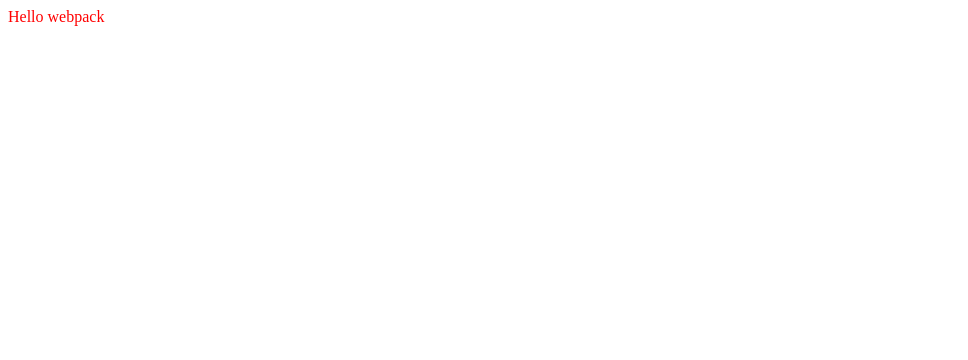
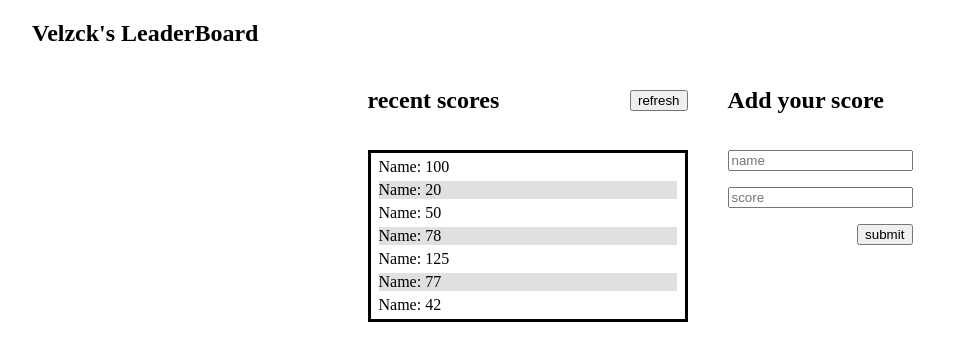
Before and after one commit to VelzckC0D3/Leaderboard_API, a website built with webpack: page dist/index.html in a window 1280 px wide. Shown: the whole page, without its empty margins (0-968 px from the left). Built offline with nearby package versions, Linux system fonts and the light colour scheme.

Commit message:
setup project
- added the basic HTML & CSS to the project
- checked linters

```diff
--- a/src/index.js
+++ b/src/index.js
@@ -1,12 +1,41 @@
-import _ from 'lodash';
 import './style.css';
 
 function component() {
-  const element = document.createElement('div');
+  const element = document.createElement('section');
 
   // Lodash, now imported by this script
-  element.innerHTML = _.join(['Hello', 'webpack'], ' ');
-  element.classList.add('hello');
+  element.innerHTML = `
+  <h1 class="title">Velzck's LeaderBoard</h1>
+  <div class="boardCont">
+    <div class="recentCont">
+      <div class="recentTop">
+        <h2 class="recentTitle">recent scores</h1>
+          <button class="recentButton" type="button">refresh</button>
+      </div>
+      <ul class="recentScore">
+      <!-- this hardcode will be replaced in the next PR -->
+      <li class="score">Name: 100</li>
+      <li class="score">Name: 20</li>
+      <li class="score">Name: 50</li>
+      <li class="score">Name: 78</li>
+      <li class="score">Name: 125</li>
+      <li class="score">Name: 77</li>
+      <li class="score">Name: 42</li>
+    </ul>
+    </div>
+    <div class="addCont">
+      <form id="addScore" class="form">
+        <h2 class="addTitle">Add your score</h2>
+        <div class="inputs">
+        <input class="input" type="text" id="name" placeholder="name" required /><br />
+        <input class="input" type="text" id="score" placeholder="score" required /><br />
+        </div>
+        <button type="button" id="submitButton">submit</button>
+    </form>
+    </div>
+  </div>
+  `;
+  element.classList.add('main');
 
   return element;
 }
--- a/src/style.css
+++ b/src/style.css
@@ -1,3 +1,81 @@
-.hello {
-  color: red;
+body {
+  display: flex;
+  flex-direction: column;
+  justify-content: center;
+  align-items: center;
+  margin: 0;
+  padding: 0;
 }
+
+.main {
+  width: 100vw;
+  display: flex;
+  flex-direction: column;
+}
+
+.title {
+  padding: 0 0 0 2rem;
+}
+
+.boardCont {
+  display: flex;
+  flex-direction: row;
+  gap: 2.5rem;
+  align-self: center;
+}
+
+/* RECENT SCORES */
+
+.recentCont {
+  width: 20rem;
+}
+
+.recentTop {
+  display: flex;
+  flex-direction: row;
+  justify-content: space-between;
+  align-items: center;
+}
+
+.recentButton {
+  height: 100%;
+}
+
+.recentScore {
+  border: 3px solid black;
+  padding: 0 0.5rem;
+  list-style: none;
+}
+
+.score {
+  padding: 0;
+  margin: 5px 0;
+}
+
+.score:nth-child(even) {
+  background-color: rgb(224, 224, 224);
+}
+
+/* RECENT SCORES */
+
+/* ADD YOUR SCORE */
+
+#addScore {
+  display: flex;
+  flex-direction: column;
+}
+
+.inputs {
+  margin: 1rem 0 0 0;
+}
+
+.input {
+  margin: 0 0 1rem;
+}
+
+#submitButton {
+  align-self: flex-end;
+  width: 30%;
+}
+
+/* ADD YOUR SCORE */
```
Also changed, not shown: dist/bundle.js.
